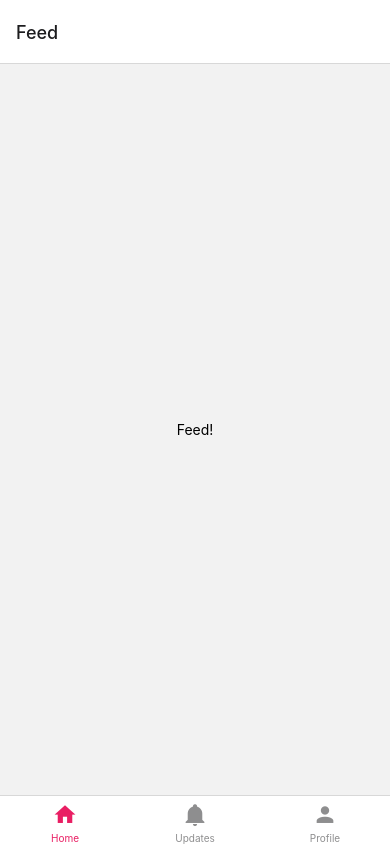
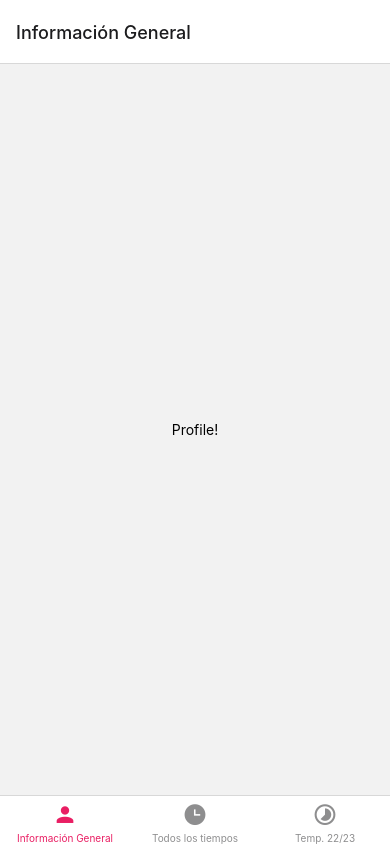
Before and after one commit to aalfonsogomez/resultados-natacion, a React Native app: screen / in a window 390 px wide. Built offline with nearby package versions, Linux system fonts and the light colour scheme.

Commit message:
Creamos las tabs

```diff
--- a/src/navigation/index.js
+++ b/src/navigation/index.js
@@ -1,68 +1,47 @@
-import { Text, View } from 'react-native';
+
 import { createBottomTabNavigator } from '@react-navigation/bottom-tabs';
 import { MaterialCommunityIcons } from '@expo/vector-icons';
-
-function Feed() {
-  return (
-    <View style={{ flex: 1, justifyContent: 'center', alignItems: 'center' }}>
-      <Text>Feed!</Text>
-    </View>
-  );
-}
-
-function Profile() {
-  return (
-    <View style={{ flex: 1, justifyContent: 'center', alignItems: 'center' }}>
-      <Text>Profile!</Text>
-    </View>
-  );
-}
-
-function Notifications() {
-  return (
-    <View style={{ flex: 1, justifyContent: 'center', alignItems: 'center' }}>
-      <Text>Notifications!</Text>
-    </View>
-  );
-}
+import Profile from '../tabs/Profile.js';
+import AllTimes from '../tabs/AllTimes.js';
+import SeasonTimes from '../tabs/SeasonTimes.js';
 
 const Tab = createBottomTabNavigator();
 
 export default function MyTabs() {
   return (
     <Tab.Navigator
-      initialRouteName="Feed"
+      initialRouteName="Profile"
       screenOptions={{
         tabBarActiveTintColor: '#e91e63',
       }}
     >
       <Tab.Screen
-        name="Feed"
-        component={Feed}
+        name="Información General"
+        component={Profile}
         options={{
-          tabBarLabel: 'Home',
+          tabBarLabel: 'Información General',
           tabBarIcon: ({ color, size }) => (
-            <MaterialCommunityIcons name="home" color={color} size={size} />
+            <MaterialCommunityIcons name="account" color={color} size={size} />
           ),
         }}
       />
       <Tab.Screen
-        name="Notifications"
-        component={Notifications}
+        name="Todos los tiempos"
+        component={AllTimes}
         options={{
-          tabBarLabel: 'Updates',
+          tabBarLabel: 'Todos los tiempos',
           tabBarIcon: ({ color, size }) => (
-            <MaterialCommunityIcons name="bell" color={color} size={size} />
+            <MaterialCommunityIcons name="clock-time-three" color={color} size={size} />
           ),
         }}
       />
       <Tab.Screen
-        name="Profile"
-        component={Profile}
+        name="Tiempos Temp. 22/23"
+        component={SeasonTimes}
         options={{
-          tabBarLabel: 'Profile',
+          tabBarLabel: 'Temp. 22/23',
           tabBarIcon: ({ color, size }) => (
-            <MaterialCommunityIcons name="account" color={color} size={size} />
+            <MaterialCommunityIcons name="timelapse" color={color} size={size} />
           ),
         }}
       />
--- /dev/null
+++ b/src/tabs/AllTimes.js
@@ -0,0 +1,9 @@
+import { Text, View } from 'react-native';
+
+export default function Feed() {
+    return (
+      <View style={{ flex: 1, justifyContent: 'center', alignItems: 'center' }}>
+        <Text>Feed!</Text>
+      </View>
+    );
+  }
--- /dev/null
+++ b/src/tabs/Profile.js
@@ -0,0 +1,9 @@
+import { Text, View } from 'react-native';
+
+export default function Profile() {
+    return (
+      <View style={{ flex: 1, justifyContent: 'center', alignItems: 'center' }}>
+        <Text>Profile!</Text>
+      </View>
+    );
+  }
--- /dev/null
+++ b/src/tabs/SeasonTimes.js
@@ -0,0 +1,9 @@
+import { Text, View } from 'react-native';
+
+export default function Notifications() {
+    return (
+      <View style={{ flex: 1, justifyContent: 'center', alignItems: 'center' }}>
+        <Text>Notifications!</Text>
+      </View>
+    );
+  }
```
